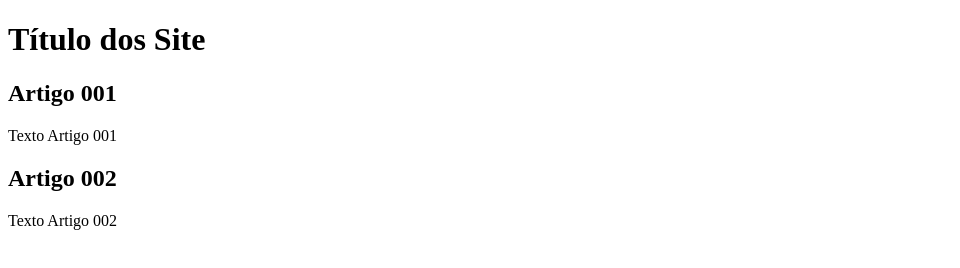
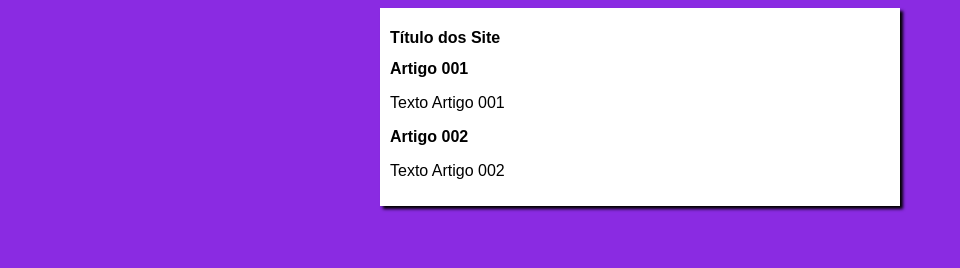
Before and after one commit to leandrofelixtech/projeto-site, a plain HTML site: page index.html in a window 1280 px wide. Shown: the whole page, without its empty margins (0-960 px from the left). Drawn offline with Linux system fonts and the light colour scheme.

Commit message:
iniciei o css

```diff
--- /dev/null
+++ b/estilos/style.css
@@ -0,0 +1,16 @@
+*{
+    font-family: Arial, Helvetica, sans-serif;
+    font-size: 16px;
+}
+
+body{
+    background-color: blueviolet;
+}
+
+main{
+    background-color: white;
+    width: 500px;
+    margin: auto;
+    padding: 10px;
+    box-shadow: 3px 3px 3px black;
+}
--- a/index.html
+++ b/index.html
@@ -4,6 +4,7 @@
     <meta charset="UTF-8">
     <meta name="viewport" content="width=device-width, initial-scale=1.0">
     <title>Projeto site</title>
+    <link rel="stylesheet" href="estilos/style.css">
 </head>
 <body>
     <main>
```
